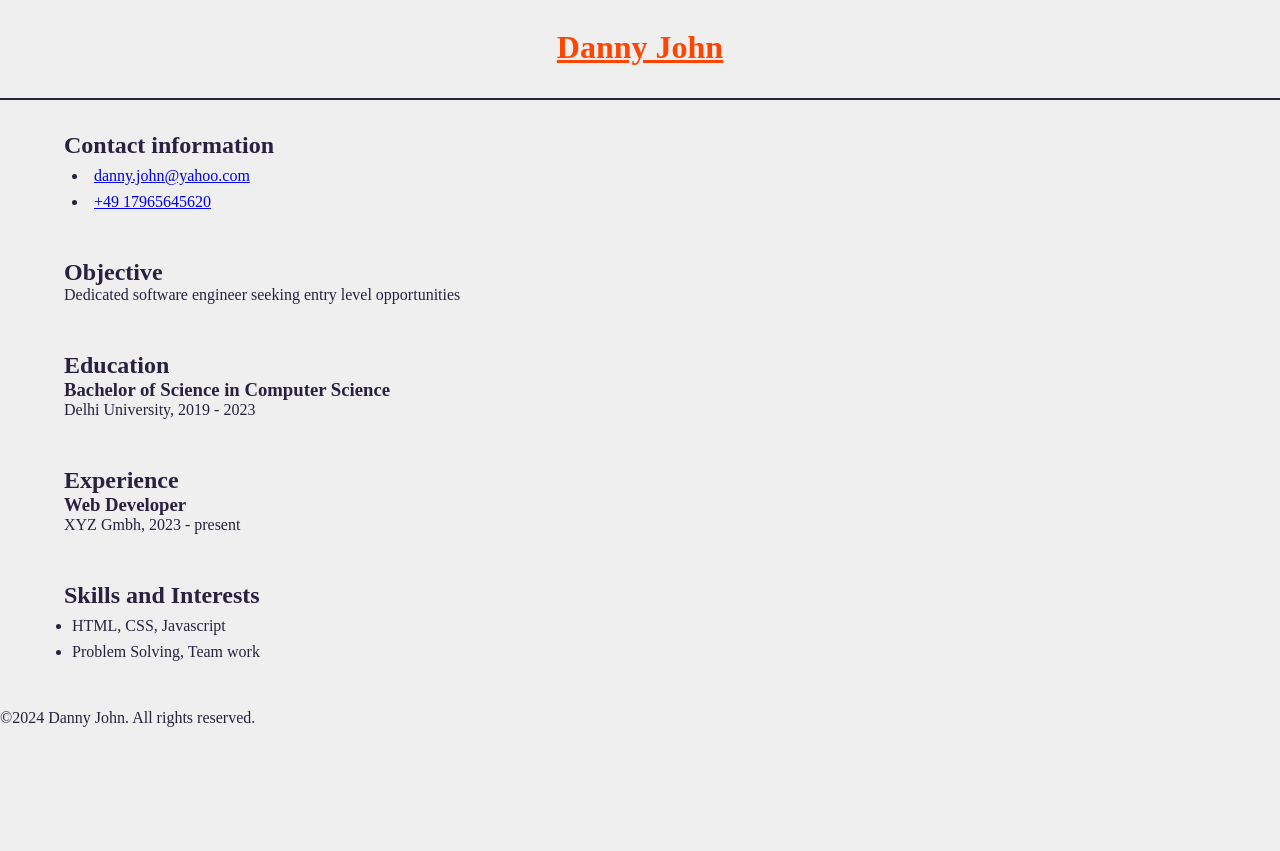
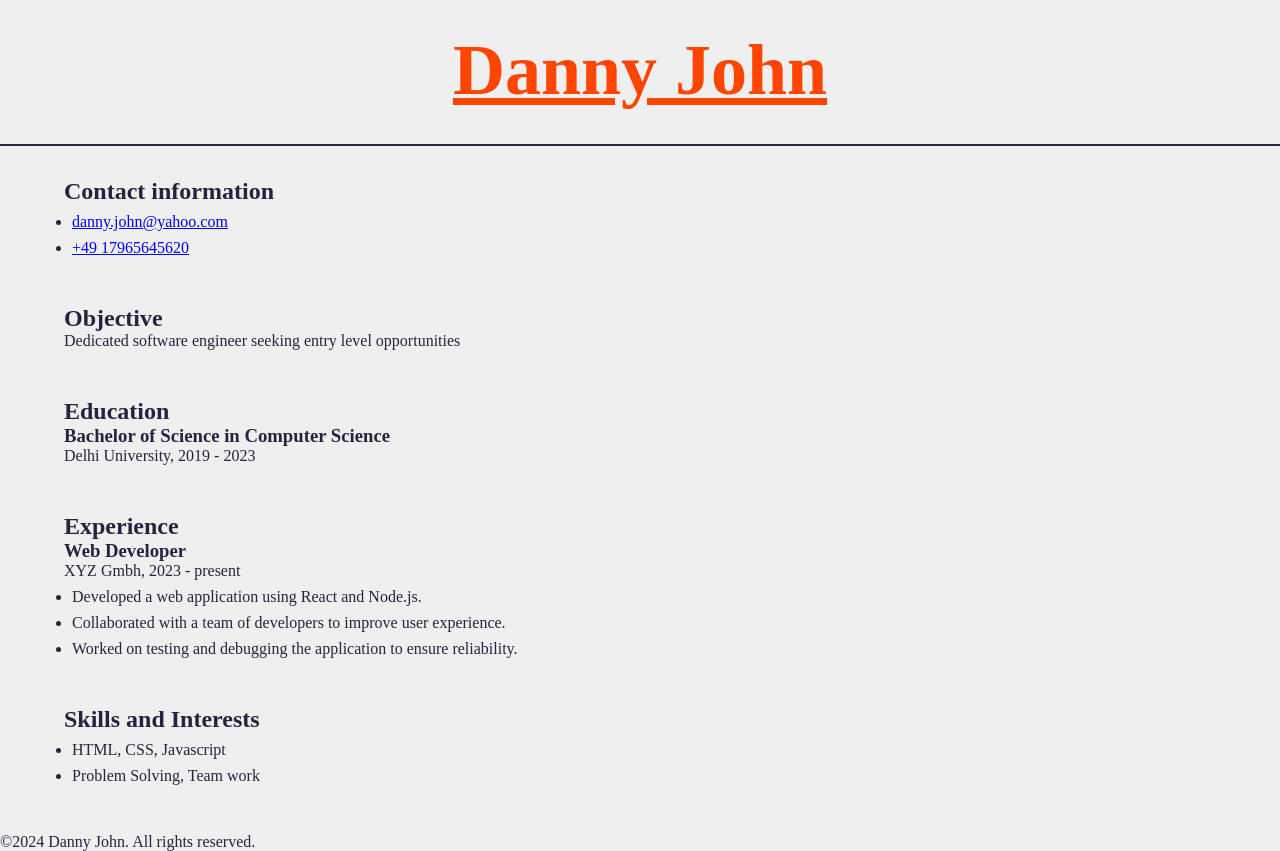
Before and after one commit to SilviyaJAlexander/Resume, a plain HTML site: page index-semantic.html in a window 1280 px wide. Shown: the part 208-1059 px from the top of the page. Before the commit the page ends 935 px from the top, so only its background shows below. Drawn offline with Linux system fonts and the light colour scheme.

Commit message:
Updated resume with new experience details

```diff
--- a/index-semantic.html
+++ b/index-semantic.html
@@ -12,7 +12,7 @@
         <figcaption>Danny John</figcaption>
     </figure>
 
-    <header>
+    <header class="header">
         <h1>Danny John</h1>
     </header>
 
@@ -21,10 +21,10 @@
         <h2>Contact information</h2>
 
 
-        <u1>
+        <ul>
             <li><a href="mailto:danny.john@yahoo.com">danny.john@yahoo.com</a></li>
             <li><a href="tel:+49 17965645620">+49 17965645620</a></li>
-        </u1>
+        </ul>
     </section>
 
     <section>
@@ -48,6 +48,11 @@
         <article>
             <h3>Web Developer</h3>
             <p>XYZ Gmbh, 2023 - present</p>
+            <ul>
+                <li>Developed a web application using React and Node.js.</li>
+                <li>Collaborated with a team of developers to improve user experience.</li>
+                <li>Worked on testing and debugging the application to ensure reliability.</li>
+            </ul>
         </article>
 
     </section>
--- a/style.css
+++ b/style.css
@@ -16,6 +16,10 @@ header {
     padding: 2rem 4rem;
     border-bottom: 2px solid #29213f;
   }
+  .header {
+    text-align: center;
+    font-size: 36px;
+}
 
   /* Remove Bullet Points */
 header ul {
```
